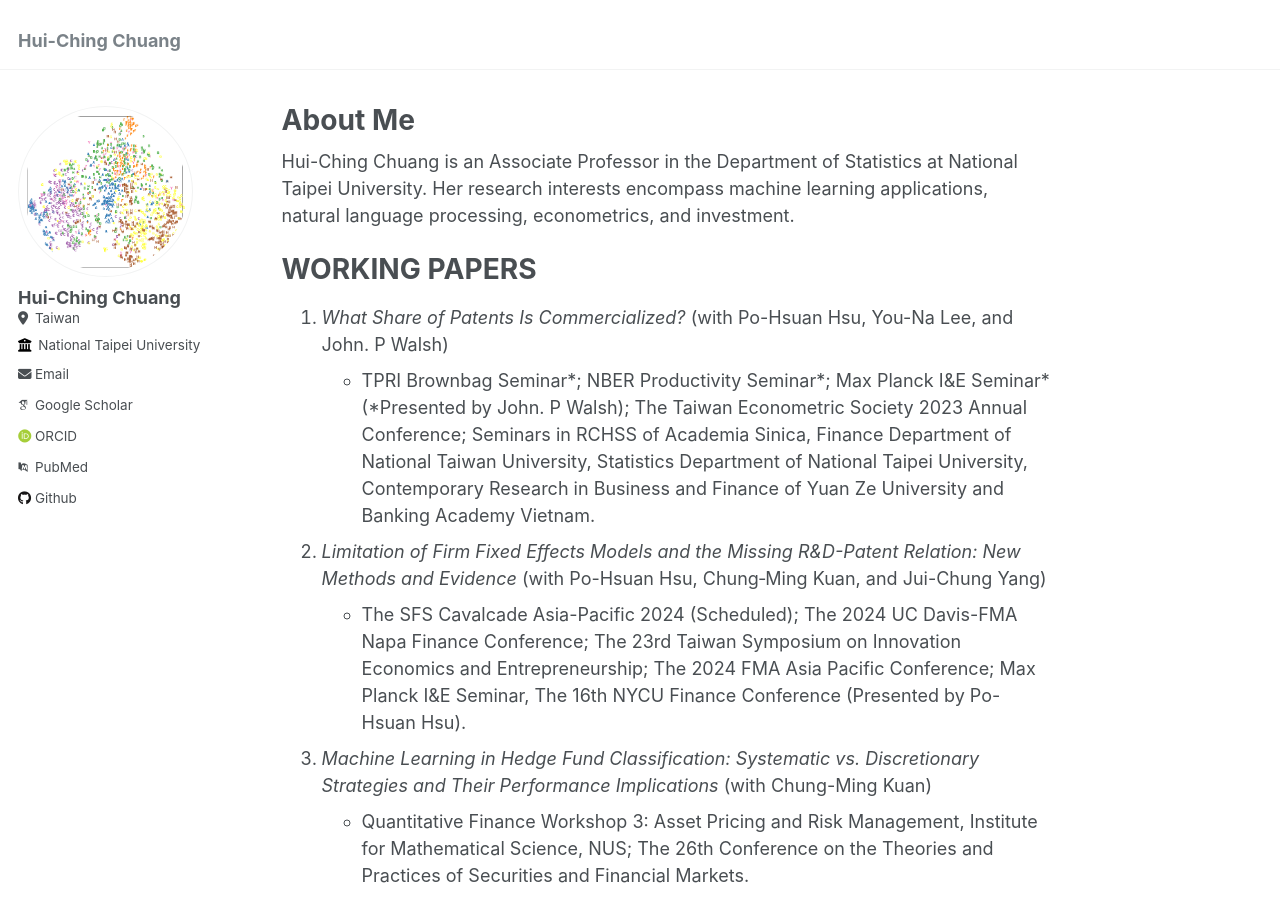
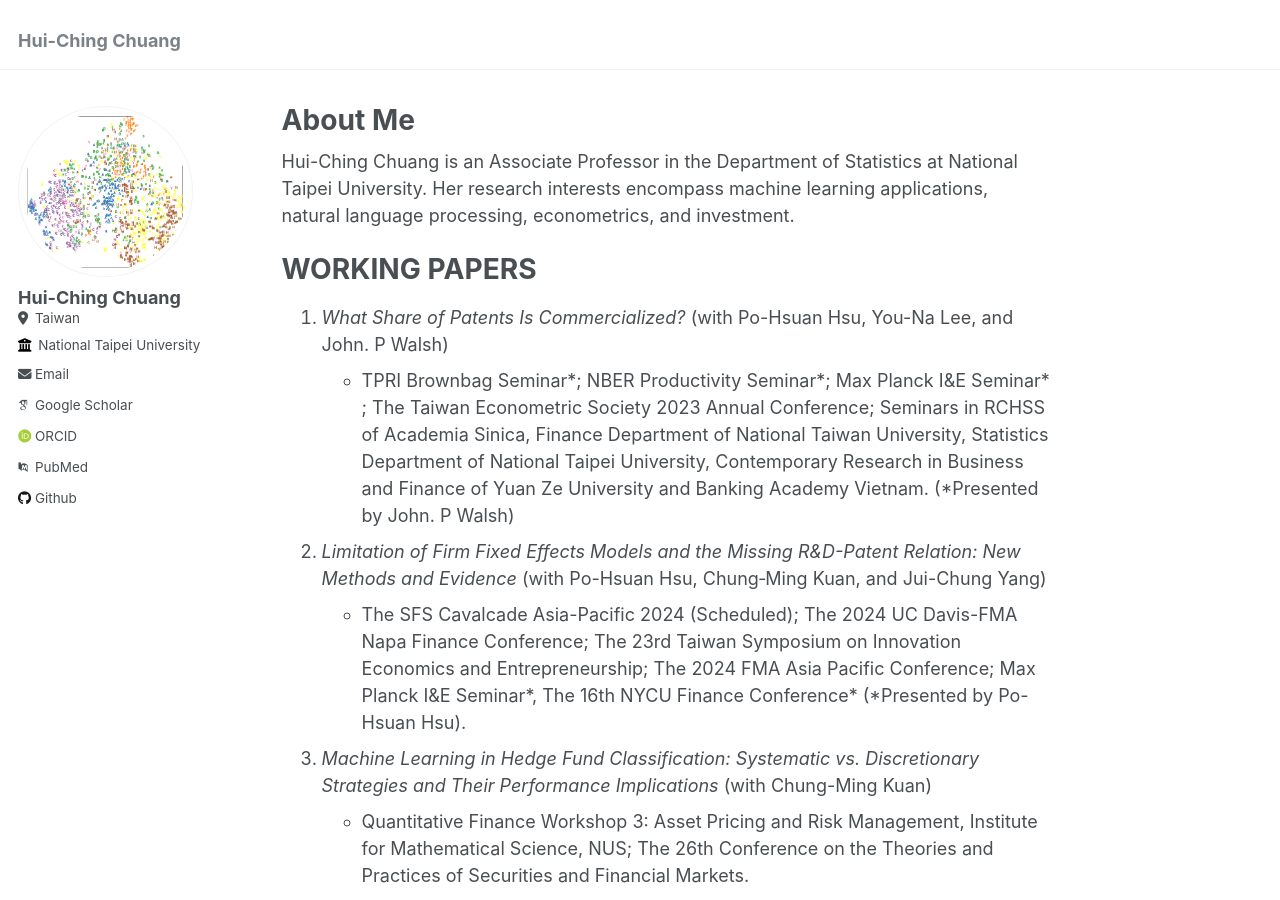
Before and after one commit to hcchuang/hcchuang.github.io, a Jekyll site: the page built from _pages/about.md, in a window 1280 px wide and 900 px high. Built offline with Jekyll 4.4.1, drawn with Linux system fonts in a browser that asks for light colours; some web fonts are replaced.

```diff
--- a/_pages/about.md
+++ b/_pages/about.md
@@ -14,9 +14,9 @@ Hui-Ching Chuang is an Associate Professor in the Department of Statistics at Na
 WORKING PAPERS
 ======
 1.  _What Share of Patents Is Commercialized?_ (with Po-Hsuan Hsu, You-Na Lee, and John. P Walsh)
-   -  TPRI Brownbag Seminar\*; NBER Productivity Seminar\*; Max Planck I&E Seminar\* (\*Presented by John. P Walsh); The Taiwan Econometric Society 2023 Annual Conference; Seminars in RCHSS of Academia Sinica, Finance Department of National Taiwan University, Statistics Department of National Taipei University,  Contemporary Research in Business and Finance of Yuan Ze University and Banking Academy Vietnam.
+   -  TPRI Brownbag Seminar\*; NBER Productivity Seminar\*; Max Planck I&E Seminar\* ; The Taiwan Econometric Society 2023 Annual Conference; Seminars in RCHSS of Academia Sinica, Finance Department of National Taiwan University, Statistics Department of National Taipei University,  Contemporary Research in Business and Finance of Yuan Ze University and Banking Academy Vietnam. (\*Presented by John. P Walsh)
 1.  _Limitation of Firm Fixed Effects Models and the Missing R&D-Patent Relation: New Methods and Evidence_ (with Po-Hsuan Hsu, Chung‐Ming Kuan, and Jui-Chung Yang)
-   - The SFS Cavalcade Asia-Pacific 2024 (Scheduled); The 2024 UC Davis-FMA Napa Finance Conference; The 23rd Taiwan Symposium on Innovation Economics and Entrepreneurship; The 2024 FMA Asia Pacific Conference; Max Planck I&E Seminar, The 16th NYCU Finance Conference (Presented by Po-Hsuan Hsu).
+   - The SFS Cavalcade Asia-Pacific 2024 (Scheduled); The 2024 UC Davis-FMA Napa Finance Conference; The 23rd Taiwan Symposium on Innovation Economics and Entrepreneurship; The 2024 FMA Asia Pacific Conference; Max Planck I&E Seminar\*, The 16th NYCU Finance Conference\* (\*Presented by Po-Hsuan Hsu).
 1.  _Machine Learning in Hedge Fund Classification: Systematic vs. Discretionary Strategies and Their Performance Implications_ (with Chung-Ming Kuan)
    - Quantitative Finance Workshop 3: Asset Pricing and Risk Management, Institute for Mathematical Science, NUS; The 26th Conference on the Theories and Practices of Securities and Financial Markets.
 1.  _Heterogeneous Autoregressive Model Based on Correlated Intraday Return Dynamic_ (with O-Chia Chuang, Jin Xu, and Ye Yang)
```
